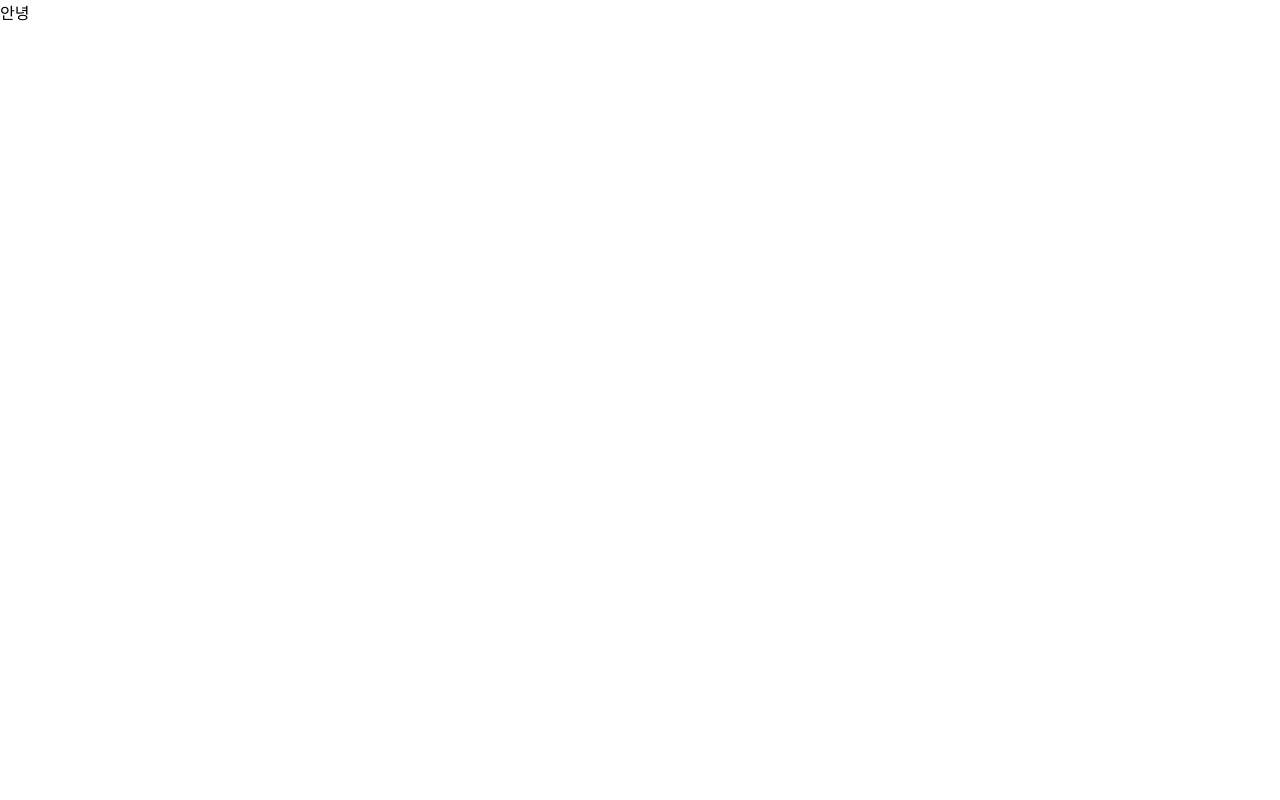
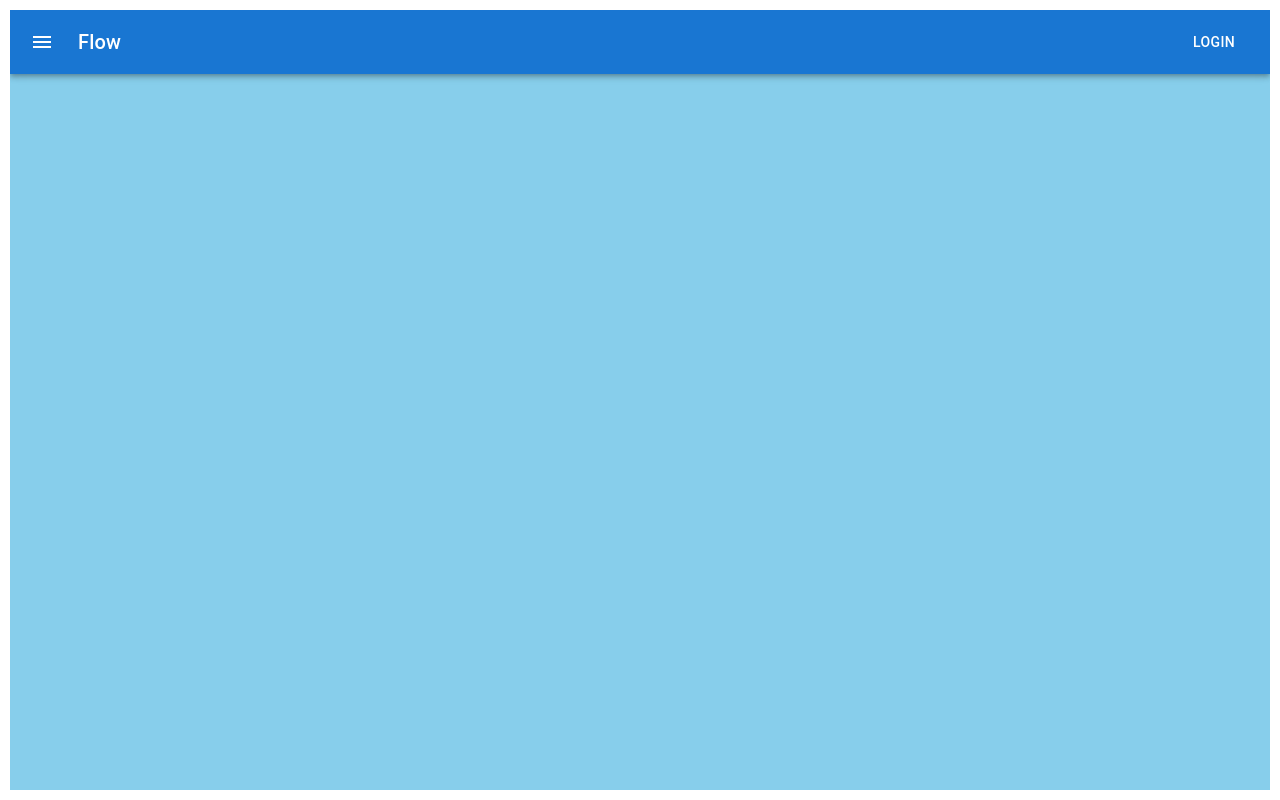
Before and after one commit to RDSHwang/frontend-service-common, a React (Create React App) app: page / in a window 1280 px wide. Built offline with nearby package versions, Linux system fonts and the light colour scheme.

Commit message:
AppBar 작업

```diff
--- a/package.json
+++ b/package.json
@@ -5,10 +5,12 @@
   "dependencies": {
     "@emotion/react": "^11.10.6",
     "@emotion/styled": "^11.10.6",
+    "@mui/icons-material": "^5.11.9",
     "@mui/material": "^5.11.9",
     "@testing-library/jest-dom": "^5.16.5",
     "@testing-library/react": "^13.4.0",
     "@testing-library/user-event": "^13.5.0",
+    "mui": "^0.0.1",
     "react": "^18.2.0",
     "react-dom": "^18.2.0",
     "react-router-dom": "^6.8.1",
--- a/src/App.js
+++ b/src/App.js
@@ -1,9 +1,24 @@
 import React from "react";
 import "./App.css";
 import WireFrame from "./layouts/WireFrame/index";
+import Template01 from "./layouts/template01/index";
+import FlowEdit from "./pages/FlowEdit/index";
+
+const divStyle = {
+  container: {
+    margin: "10px",
+    height: "calc(100vh - 20px)", // 브라우저 높이에서 margin 값만큼 뺀 값
+    overflow: "auto", // 스크롤 없애기
+    background: "skyblue",
+  },
+};
 
 function App() {
-  return <WireFrame />;
+  return (
+    <div style={divStyle.container}>
+      <FlowEdit></FlowEdit>
+    </div>
+  );
 }
 
 export default App;
--- /dev/null
+++ b/src/components/AppBar/index.tsx
@@ -0,0 +1,25 @@
+import React from "react";
+import { AppBar, Button, IconButton, Toolbar, Typography } from "@mui/material";
+import MenuIcon from "@mui/icons-material/Menu";
+
+export default function AppbarComponent() {
+  return (
+    <AppBar position="static">
+      <Toolbar>
+        <IconButton
+          size="medium"
+          edge="start"
+          color="inherit"
+          aria-label="menu"
+          sx={{ mr: 2 }}
+        >
+          <MenuIcon />
+        </IconButton>
+        <Typography variant="h6" component="div" sx={{ flexGrow: 1 }}>
+          Flow
+        </Typography>
+        <Button color="inherit">Login</Button>
+      </Toolbar>
+    </AppBar>
+  );
+}
--- a/src/layouts/WireFrame/index.tsx
+++ b/src/layouts/WireFrame/index.tsx
@@ -1,6 +1,19 @@
-import React from "react";
-import { Box } from "@mui/material";
+import React, { useState } from "react";
+import Template01 from "../template01/index";
+
+const divStyle = {
+  container: {
+    margin: "10px",
+    height: "calc(100vh - 20px)", // 브라우저 높이에서 margin 값만큼 뺀 값
+    overflow: "auto", // 스크롤 없애기
+    background: "skyblue",
+  },
+};
 
 export default function Base_WireFrame() {
-  return <Box>안녕</Box>;
+  return (
+    <div style={divStyle.container}>
+      <Template01 />
+    </div>
+  );
 }
--- /dev/null
+++ b/src/layouts/template01/index.tsx
@@ -0,0 +1,25 @@
+import React from "react";
+import { styled } from "@mui/material/styles";
+import { Box, Drawer } from "@mui/material";
+
+export default function Template01() {
+  const drawerWidth = 240;
+
+  const DrawerPaper = styled(Drawer)(({ theme }) => ({
+    width: drawerWidth,
+    flexShrink: 0,
+    "& .MuiDrawer-paper": {
+      width: drawerWidth,
+      boxSizing: "border-box",
+      background: "yellow",
+    },
+  }));
+
+  return (
+    <div>
+        <div>
+
+        </div>
+    </div>
+  );
+}
--- /dev/null
+++ b/src/pages/FlowEdit/index.tsx
@@ -0,0 +1,12 @@
+import { Drawer } from "@mui/material";
+import React from "react";
+import SDAppBar from "../../components/AppBar/index";
+
+export default function FlowEdit() {
+  return (
+    <div>
+      <SDAppBar />
+      <Drawer />
+    </div>
+  );
+}
```
Also changed, not shown: src/components/Footer/Index.tsx (added), src/components/Header/index.tsx (added), src/components/SideBar/index.tsx (added), 1 other file (tests, documents, lock files or other folders).
